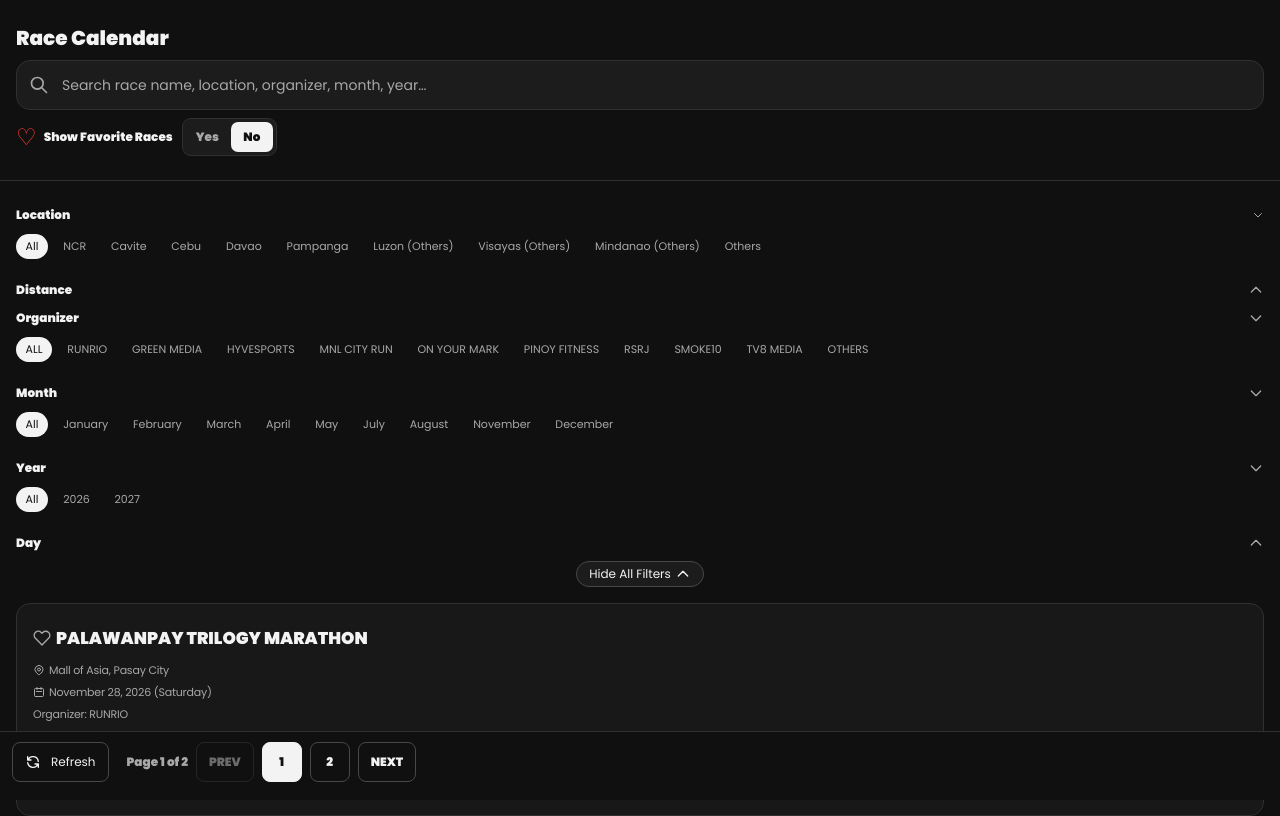
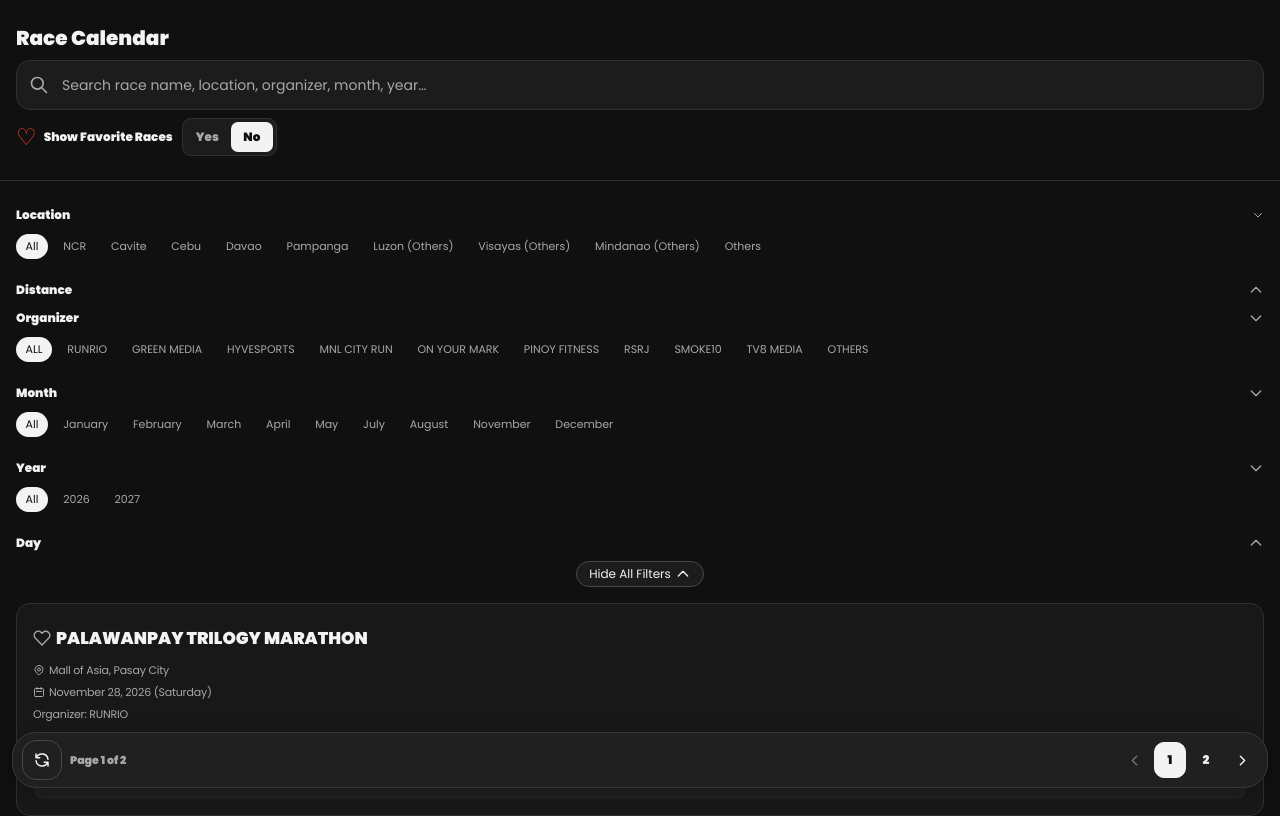
Before and after one commit to cncreativesph/races, a plain HTML site: page Race Calendar iOS.html in a window 1280 px wide. Shown: the top 816 px of the page. Drawn offline with nearby package versions, Linux system fonts and the light colour scheme.

Commit message:
Update Race Calendar iOS.html

```diff
--- a/Race Calendar iOS.html
+++ b/Race Calendar iOS.html
@@ -1066,6 +1066,75 @@ button:focus-visible, .filter-chip:focus-visible { outline: 2px solid #BDBDBD; o
   }
 </style>
 
+<style id="pixhero-stacked-floating-footer">
+  /* Native app navigation overlays the WebView. Tune this clearance if the
+     app builder changes the native tab bar height or bottom margin. */
+  :root {
+    --native-nav-clearance: 12px;
+    --pagination-height: 60px;
+  }
+  @media (max-width: 768px), (pointer: coarse) {
+    :root { --native-nav-clearance: 100px; }
+  }
+  /* Compensate for the 90% HTML zoom: 112px becomes about 101px. */
+  html.ios-compact { --native-nav-clearance: 112px; }
+  body.pb-20 {
+    padding-bottom: calc(var(--native-nav-clearance) + var(--pagination-height) + env(safe-area-inset-bottom, 0px) + 18px);
+  }
+  #stickyFooterBar {
+    left: 12px;
+    right: 12px;
+    bottom: calc(var(--native-nav-clearance) + env(safe-area-inset-bottom, 0px));
+    padding: 7px 9px;
+    background: #202020;
+    border: 1px solid #383838;
+    border-radius: 24px;
+    box-shadow: 0 4px 16px rgba(0,0,0,.28);
+    box-sizing: border-box;
+  }
+  #stickyFooterBarInner {
+    gap: 8px;
+    justify-content: space-between;
+    overflow: visible;
+    flex-wrap: nowrap;
+  }
+  #stickyFooterBarInner .sticky-refresh-btn {
+    flex: 0 0 40px;
+    width: 40px; min-width: 40px; height: 40px;
+    padding: 0; border: 1px solid #484848; border-radius: 14px;
+  }
+  #stickyFooterBarInner .sticky-refresh-btn svg {
+    width: 18px; height: 18px; margin: 0;
+  }
+  #paginationContainer {
+    flex: 1 1 auto; min-width: 0; justify-content: flex-end;
+    flex-wrap: wrap; gap: 4px; align-items: center;
+  }
+  #paginationContainer .pagination-info {
+    flex: 0 0 auto; margin-right: auto; font-size: 11px;
+  }
+  #paginationContainer .pagination-button {
+    flex: 0 0 auto; min-width: 32px; height: 36px; padding: 0 6px;
+    display: inline-flex; align-items: center; justify-content: center;
+    border: 1px solid transparent; border-radius: 10px;
+    font-size: 12px;
+  }
+  #paginationContainer .pagination-button.active {
+    background: #F3F3F3; color: #101010; border-color: #F3F3F3;
+  }
+  #paginationContainer .pagination-button svg { width: 17px; height: 17px; }
+  #paginationContainer .pagination-empty {
+    flex: 1 1 auto; max-width: none; min-width: 0; font-size: 12px; text-align: left; overflow-wrap: anywhere;
+  }
+  @media (max-width: 380px) {
+    #stickyFooterBar { left: 8px; right: 8px; padding: 6px; }
+    #stickyFooterBarInner { gap: 5px; }
+    #paginationContainer { gap: 2px; }
+    #paginationContainer .pagination-info { font-size: 10px; }
+    #paginationContainer .pagination-button { min-width: 28px; padding: 0 4px; }
+  }
+</style>
+
 </head>
 <body class="pb-20">
     <div class="header">
@@ -1114,12 +1183,11 @@ button:focus-visible, .filter-chip:focus-visible { outline: 2px solid #BDBDBD; o
     </div>
 
     <div class="flex justify-between items-center px-4 py-2">
-        <button id="refreshButton" class="toggle-button refresh flex items-center">
+        <button id="refreshButton" class="toggle-button refresh flex items-center" aria-label="Refresh races" title="Refresh races">
             <svg xmlns="http://www.w3.org/2000/svg" class="h-4 w-4 mr-1" fill="none" viewBox="0 0 24 24" stroke="currentColor">
                 <path stroke-linecap="round" stroke-linejoin="round" stroke-width="2" d="M4 4v5h.582m15.356 2A8.001 8.001 0 004.582 9m0 0H9m11 11v-5h-.581m0 0a8.003 8.003 0 01-15.357-2m15.357 2H15"></path>
             </svg>
-            Refresh
-       	</button>
+        </button>
 
 
 
@@ -2505,7 +2573,9 @@ console.log(
 
             const prev = document.createElement('button');
             prev.className = 'pagination-button';
-            prev.textContent = 'Prev';
+            prev.innerHTML = '<svg aria-hidden="true" xmlns="http://www.w3.org/2000/svg" viewBox="0 0 24 24" fill="none" stroke="currentColor" stroke-width="2" stroke-linecap="round" stroke-linejoin="round"><path d="M15 18l-6-6 6-6"/></svg>';
+  prev.setAttribute('aria-label', 'Previous page');
+  prev.title = 'Previous page';
             prev.disabled = currentPage === 1;
             prev.onclick = () => setCalendarPage(currentPage - 1);
             paginationContainer.appendChild(prev);
@@ -2527,6 +2597,8 @@ console.log(
 			  const b = document.createElement('button');
 			  b.className = 'pagination-button' + (i === currentPage ? ' active' : '');
 			  b.textContent = i;
+              b.setAttribute('aria-label', `Page ${i}`);
+              if (i === currentPage) b.setAttribute('aria-current', 'page');
 			  b.onclick = () => setCalendarPage(i);
 			  paginationContainer.appendChild(b);
 			}
@@ -2534,7 +2606,9 @@ console.log(
 
             const next = document.createElement('button');
             next.className = 'pagination-button';
-            next.textContent = 'Next';
+            next.innerHTML = '<svg aria-hidden="true" xmlns="http://www.w3.org/2000/svg" viewBox="0 0 24 24" fill="none" stroke="currentColor" stroke-width="2" stroke-linecap="round" stroke-linejoin="round"><path d="M9 18l6-6-6-6"/></svg>';
+  next.setAttribute('aria-label', 'Next page');
+  next.title = 'Next page';
             next.disabled = currentPage === totalPages;
             next.onclick = () => setCalendarPage(currentPage + 1);
             paginationContainer.appendChild(next);
@@ -3780,4 +3854,16 @@ updateFavoritesControl();
     </script>
 
 
+<script>
+(function () {
+  const bar = document.getElementById('stickyFooterBar');
+  if (!bar) return;
+  // offsetHeight is in layout CSS pixels, before the 90% iOS zoom.
+  const measure = () => document.documentElement.style.setProperty('--pagination-height', Math.ceil(bar.offsetHeight) + 'px');
+  measure();
+  if ('ResizeObserver' in window) new ResizeObserver(measure).observe(bar);
+  window.addEventListener('resize', measure);
+})();
+</script>
+
 </body></html>
```
